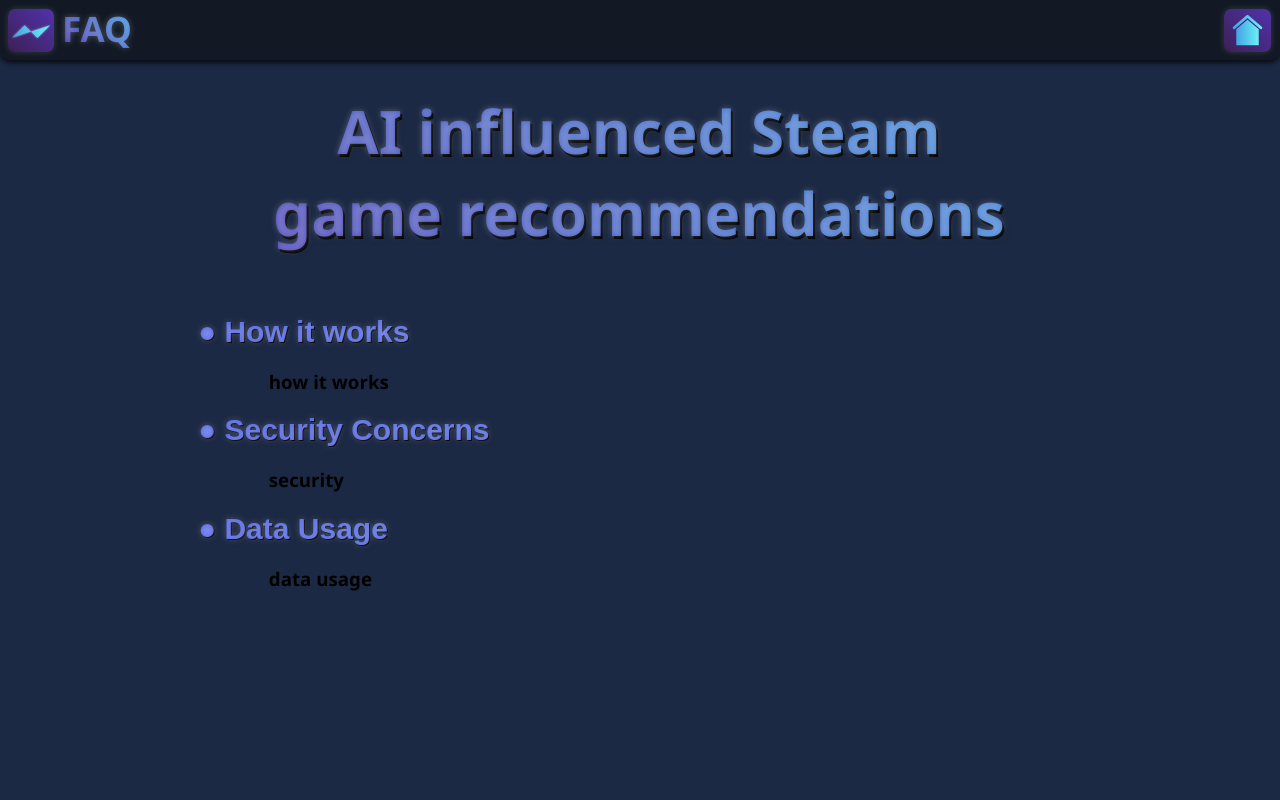
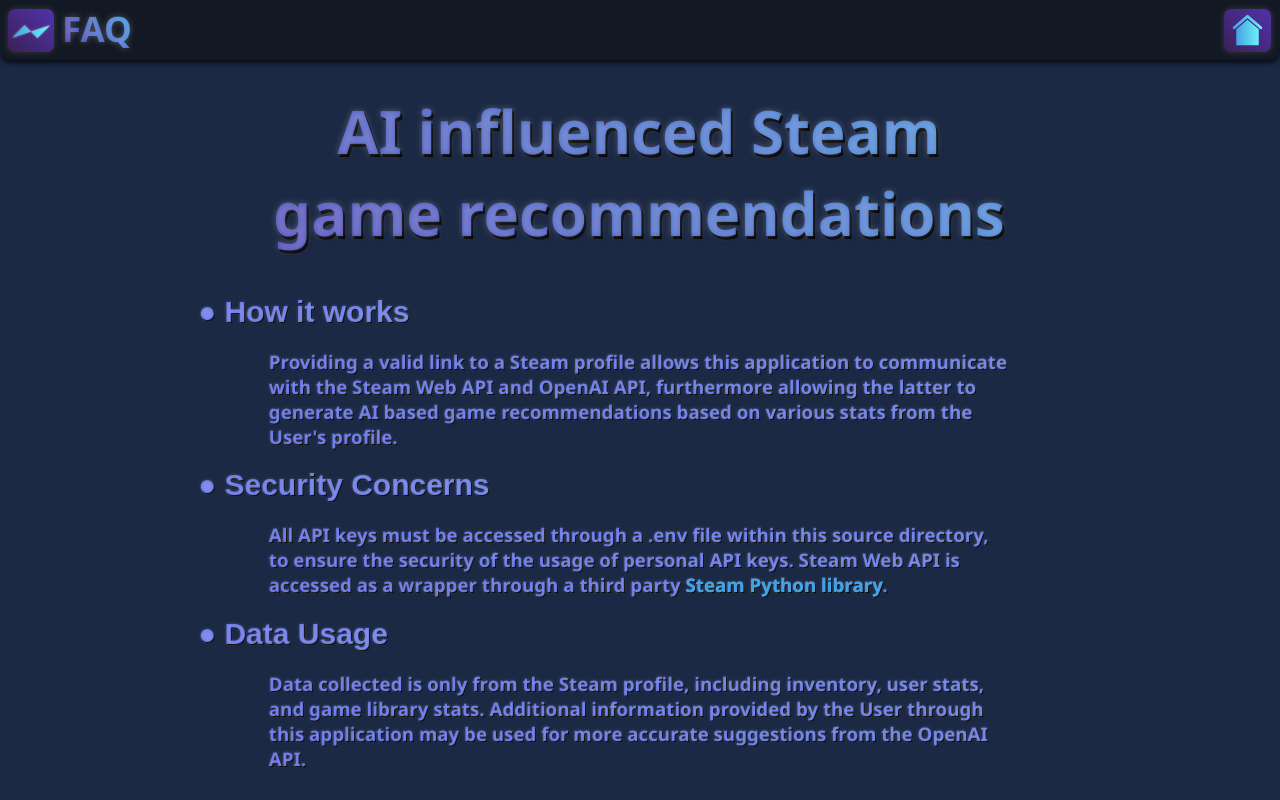
Before and after one commit to wtrstylus-331/Steam-Recommender, a Django app: page /faq/ in a window 1280 px wide. Run offline with Django 5.2, Linux system fonts and the light colour scheme.

Commit message:
Add and polish descriptions

```diff
--- a/templates/faq.html
+++ b/templates/faq.html
@@ -105,7 +105,7 @@
             background: transparent;
             position: relative;
             margin-top: 30px;
-            margin-bottom: 60px;
+            margin-bottom: 40px;
             animation: 1750ms ease-out 1s forwards h1-drop;
             top: -40px;
             opacity: 0;
@@ -139,7 +139,7 @@
             background-clip: text;
             color: transparent;
             font-weight: bolder;
-            text-shadow: rgba(255, 255, 255, 0.25) 0 0 6px;
+            text-shadow: rgba(255, 255, 255, 0.25) 0 0 3px;
             filter: drop-shadow(black 1px 1px);
             position: relative;
             margin-left: 9%;
@@ -155,11 +155,30 @@
         }
 
         .faq_desc {
+            background: transparent;
+            border: transparent;
+            background: linear-gradient(45deg, #5665e5, #5b71e4);
+            background-clip: text;
+            font-weight: bolder;
+            color: transparent;
+            text-shadow: rgba(255, 255, 255, 0.25) 0 0 3px;
+            filter: drop-shadow(black 1px 1px);
             overflow-wrap: normal;
             opacity: 0;
             margin-left: 15%;
             margin-right: 21%;
             animation: 1500ms ease-out 2250ms forwards slide-desc;
+        }
+
+        .faq_desc a {
+            color: #42a3e4;
+            text-decoration: none;
+            font-weight: bold;
+        }
+
+        .faq_desc a:hover {
+            color: #7bc7ff;
+            text-decoration: underline;
         }
 
         @keyframes slide-desc {
@@ -185,15 +204,15 @@
 
         <button class="faq_btn">● How it works</button>
         <h3 class="faq_desc">
-            how it works
+            Providing a valid link to a Steam profile allows this application to communicate with the Steam Web API and OpenAI API, furthermore allowing the latter to generate AI based game recommendations based on various stats from the User's profile.
         </h3>
         <button class="faq_btn">● Security Concerns</button>
         <h3 class="faq_desc">
-            security
+            All API keys must be accessed through a .env file within this source directory, to ensure the security of the usage of personal API keys. Steam Web API is accessed as a wrapper through a third party <a href="https://github.com/ValvePython/steam" target="_blank">Steam Python library</a>.
         </h3>
         <button class="faq_btn">● Data Usage</button>
         <h3 class="faq_desc">
-            data usage
+            Data collected is only from the Steam profile, including inventory, user stats, and game library stats. Additional information provided by the User through this application may be used for more accurate suggestions from the OpenAI API.
         </h3>
     </body>
 </html>
```
